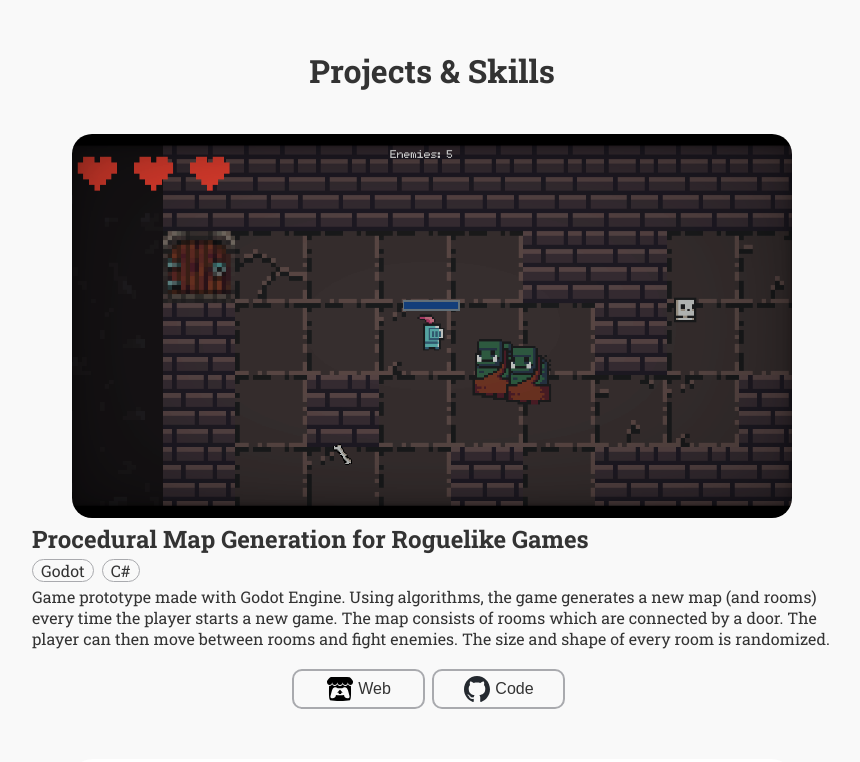
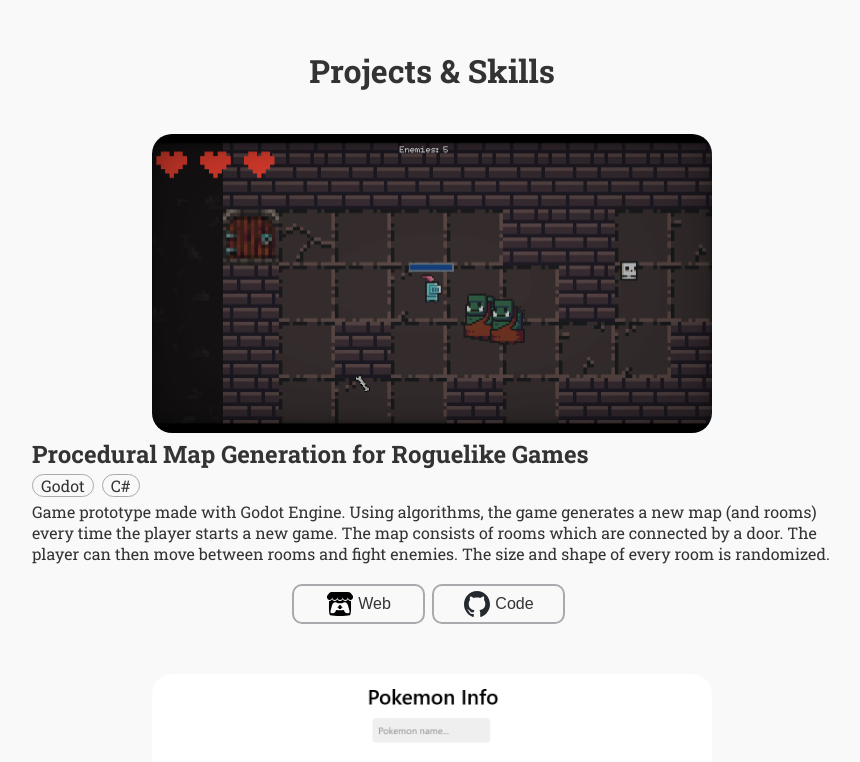
Before and after one commit to Diegodmbot/Portfolio, a React (Vite) app: page / in a window 1280 px wide. Shown: the part 640-1402 px from the top of the page, without its empty margins (208-1068 px from the left). Built offline with nearby package versions, Linux system fonts and the light colour scheme.

Commit message:
refactor styles for Projects component; adjust image scaling and dimensions; simplify body transition effects

```diff
--- a/src/App.jsx
+++ b/src/App.jsx
@@ -1,4 +1,3 @@
-import "./App.css";
 import { Header } from "./components/Header.jsx";
 import { Introduction } from "./components/Introduction.jsx";
 import { Experience } from "./components/Experience.jsx";
--- a/src/components/Projects.css
+++ b/src/components/Projects.css
@@ -18,7 +18,7 @@
   &:hover {
     > img {
       box-shadow: 0 0 10px #8a8a8a;
-      transform: scale(1.1) translateY(-10%);
+      transform: scale(1.1) translateY(-5%);
     }
   }
 }
@@ -36,7 +36,8 @@
 
 .Project > img {
   display: block;
-  max-width: 90%;
+  min-width: 300px;
+  max-width: 70%;
   max-height: min-content;
   border-radius: 20px;
   transition: 0.5s;
--- a/src/index.css
+++ b/src/index.css
@@ -23,12 +23,11 @@
 }
 
 body {
-  transition: background-color 1s ease, background-image 1s ease ,color 1s ease;
+  transition: background-color 1s ease, color 1s ease;
   background-color: var(--background-color);
   color: var(--text-color);
   display: flex;
   justify-content: center;
-  /* background-image: linear-gradient(transparent 95%, rgb(116, 116, 124)); */
 }
 
 #root {
```
Also changed, not shown: src/App.css (deleted).
